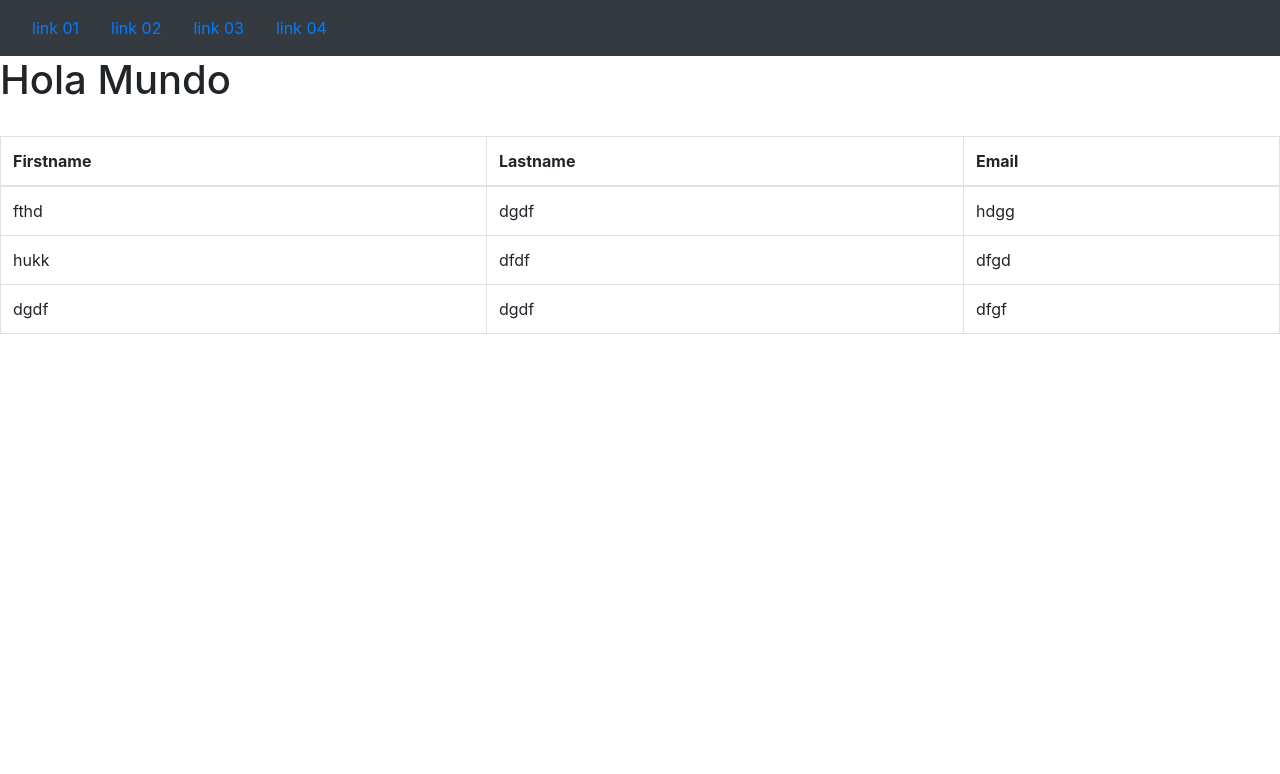
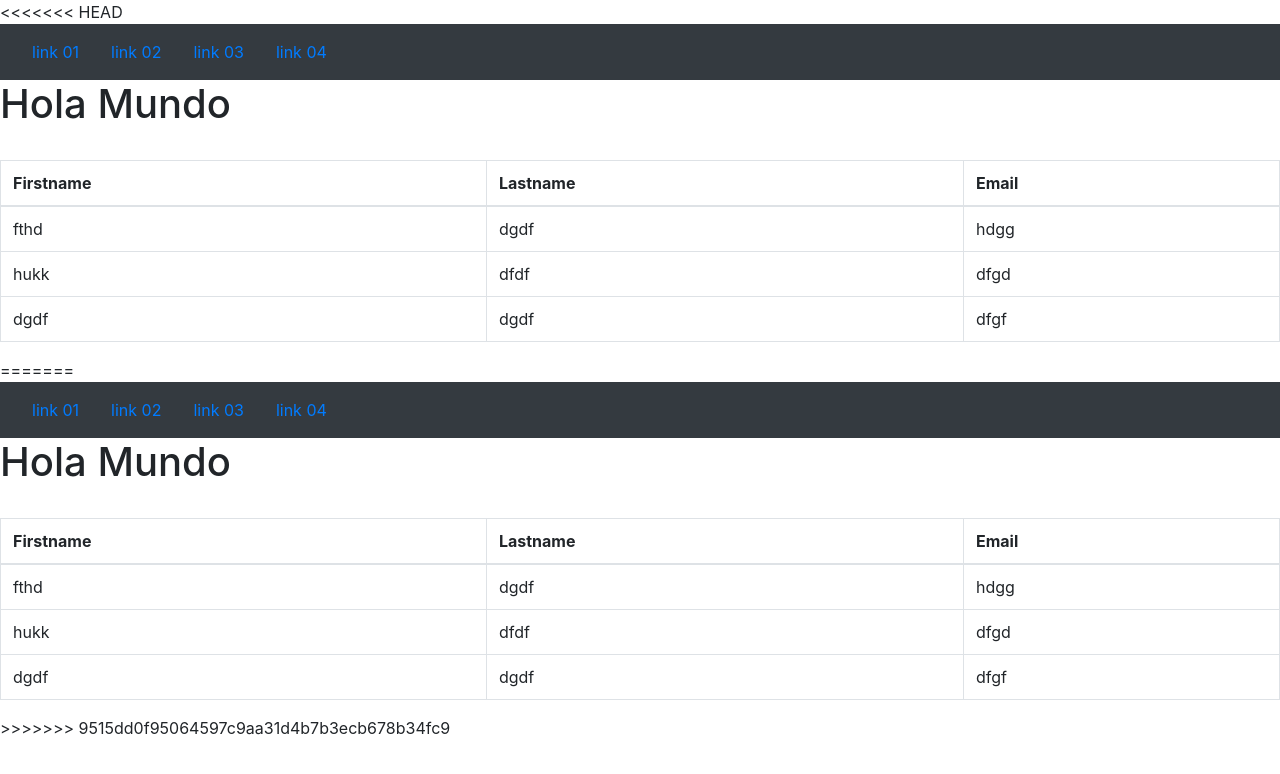
Before and after one commit to BadRegal/ejemplo03, a plain HTML site: page M1C5.html in a window 1280 px wide. Drawn offline with nearby package versions, Linux system fonts and the light colour scheme.

Commit message:
Update M1C5.html

```diff
--- a/M1C5.html
+++ b/M1C5.html
@@ -1,3 +1,4 @@
+<<<<<<< HEAD
 <!DOCTYPE html>
 <html>
 <head>
@@ -56,4 +57,64 @@
 	</table>
 
 </body>
+=======
+<!DOCTYPE html>
+<html>
+<head>
+	<meta charset="utf-8">
+	<meta name="viewport" content="width=device-width, initial-scale=1">
+	<title></title>
+
+	<link rel="stylesheet" type="text/css" href="../bootstrap/css/bootstrap.min.css">
+	<script type="text/javascript" src="../bootstrap/js/bootstrap.bundle.min.js"></script>
+
+</head>
+<body>
+
+	<nav class= "navbar navbar-dark bg-dark">
+		<ul class="nav">
+			<li class="nav-item">
+				<a class="nav-link" href="#">
+				link 01
+				</a>
+			</li>
+			<li><a class="nav-link" href="#">link 02</a></li>
+			<li><a class="nav-link" href="#">link 03</a></li>
+			<li><a class="nav-link" href="#">link 04</a></li>
+		</ul>
+	</nav>
+
+
+	<h1>Hola Mundo</h1>
+	<br>
+	<table border="1" class="table table-hover table-bordered">
+		<thead>
+		     	<tr>
+			        <th>Firstname</th>
+			        <th>Lastname</th>
+			 	      <th>Email</th>
+		      </tr>
+    	</thead>
+    	<tbody>
+			<tr>
+				<td>fthd</td>
+				<td>dgdf</td>
+				<td>hdgg</td>
+			</tr>
+			<tr>
+				<td>hukk</td>
+				<td>dfdf</td>
+				<td>dfgd</td>
+			</tr>
+			<tr>
+				<td>dgdf</td>
+				<td>dgdf</td>
+				<td>dfgf</td>
+			</tr>
+		</tbody>
+
+	</table>
+
+</body>
+>>>>>>> 9515dd0f95064597c9aa31d4b7b3ecb678b34fc9
 </html>
```
